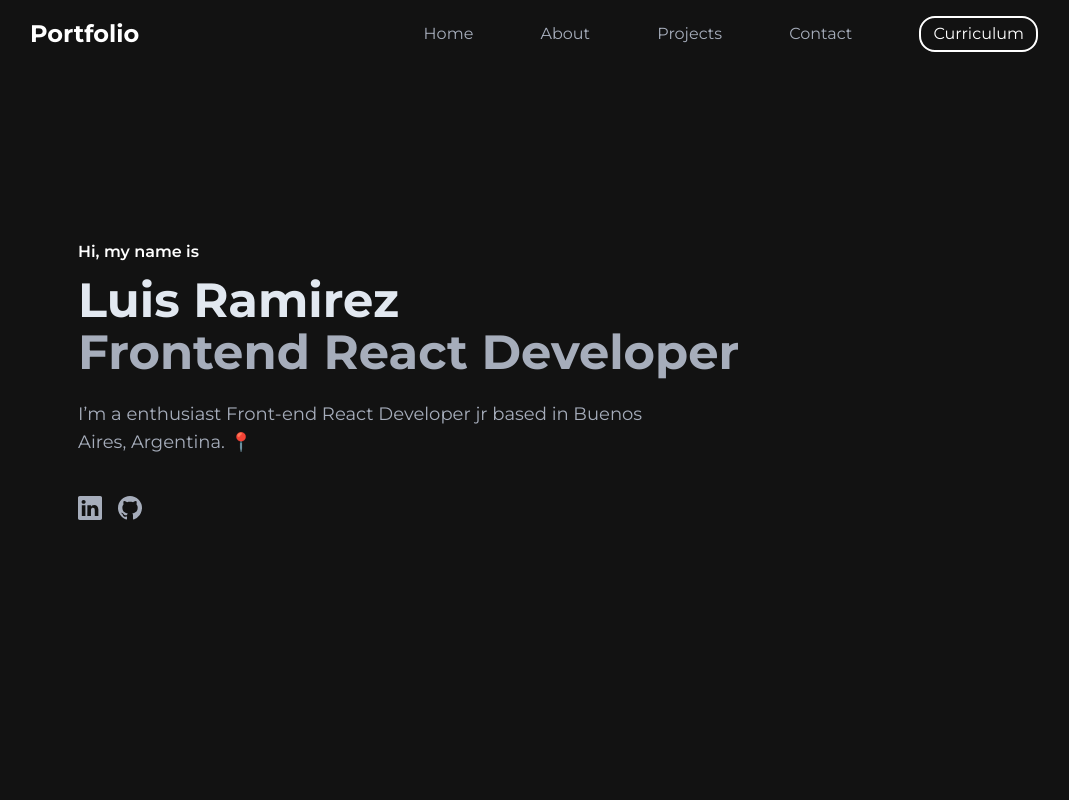
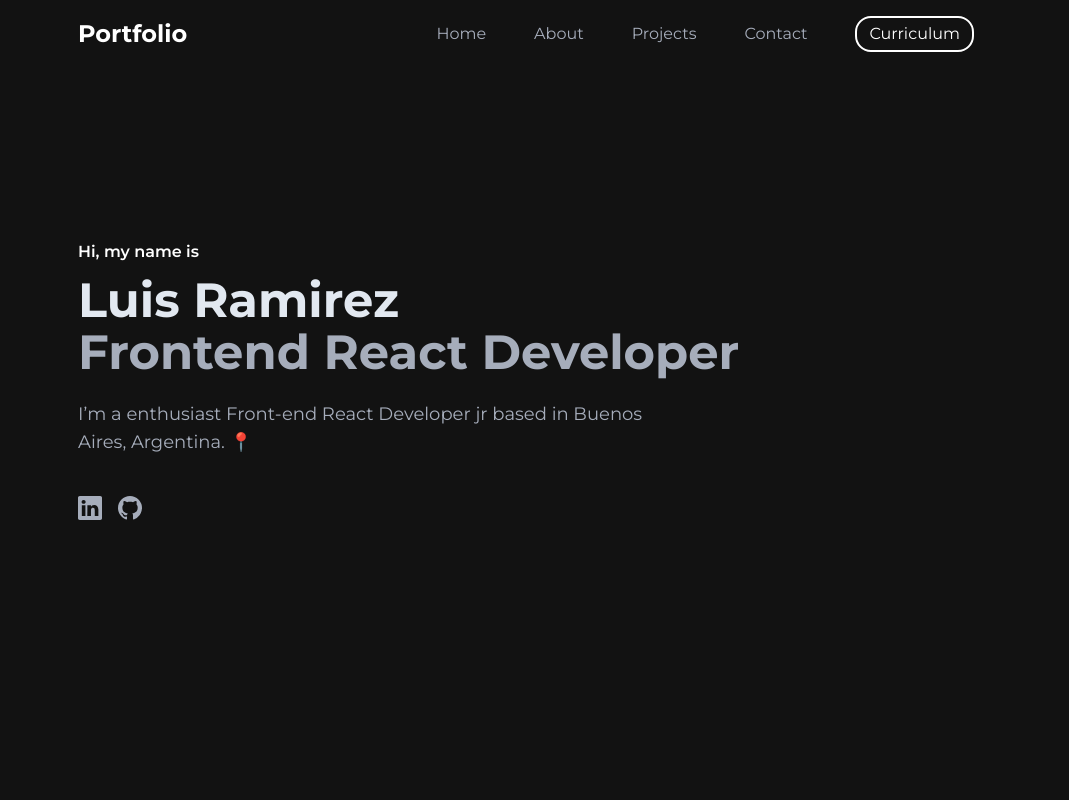
Before and after one commit to Louisit0/Portfolio, a React (Vite) app: page / in a window 1280 px wide. Shown: the top 800 px of the page, without its empty margins (114-1183 px from the left). Built offline with nearby package versions, Linux system fonts and the light colour scheme.

Commit message:
update nav

```diff
--- a/src/components/Nav.jsx
+++ b/src/components/Nav.jsx
@@ -6,8 +6,8 @@ const Nav = ({ togglerDrawer, drawerOpen }) => {
       className="flex flex-col lg:flex-row fixed top-0 w-full py-4 z-50"
       style={{ backgroundColor: "#121212" }}
     >
-      <div className="flex flex-row justify-between items-center h-full w-full max-w-5xl lg:mx-auto">
-        <Link to={"/"} className="text-2xl my-auto mx-4 font-bold">
+      <div className="flex flex-row justify-between items-center h-full w-full max-w-4xl lg:mx-auto">
+        <Link to={"/"} className="text-2xl my-auto ml-8 sm:ml-0 font-bold">
           <span className="text-white">Portfolio</span>
         </Link>
         <label className="swap swap-rotate mr-4 lg:hidden">
@@ -21,7 +21,7 @@ const Nav = ({ togglerDrawer, drawerOpen }) => {
 
           {/* hamburger icon */}
           <svg
-            className="fill-current text-white"
+            className="fill-current text-white mr-2 sm:mr-0"
             xmlns="http://www.w3.org/2000/svg"
             width="32"
             height="32"
```
